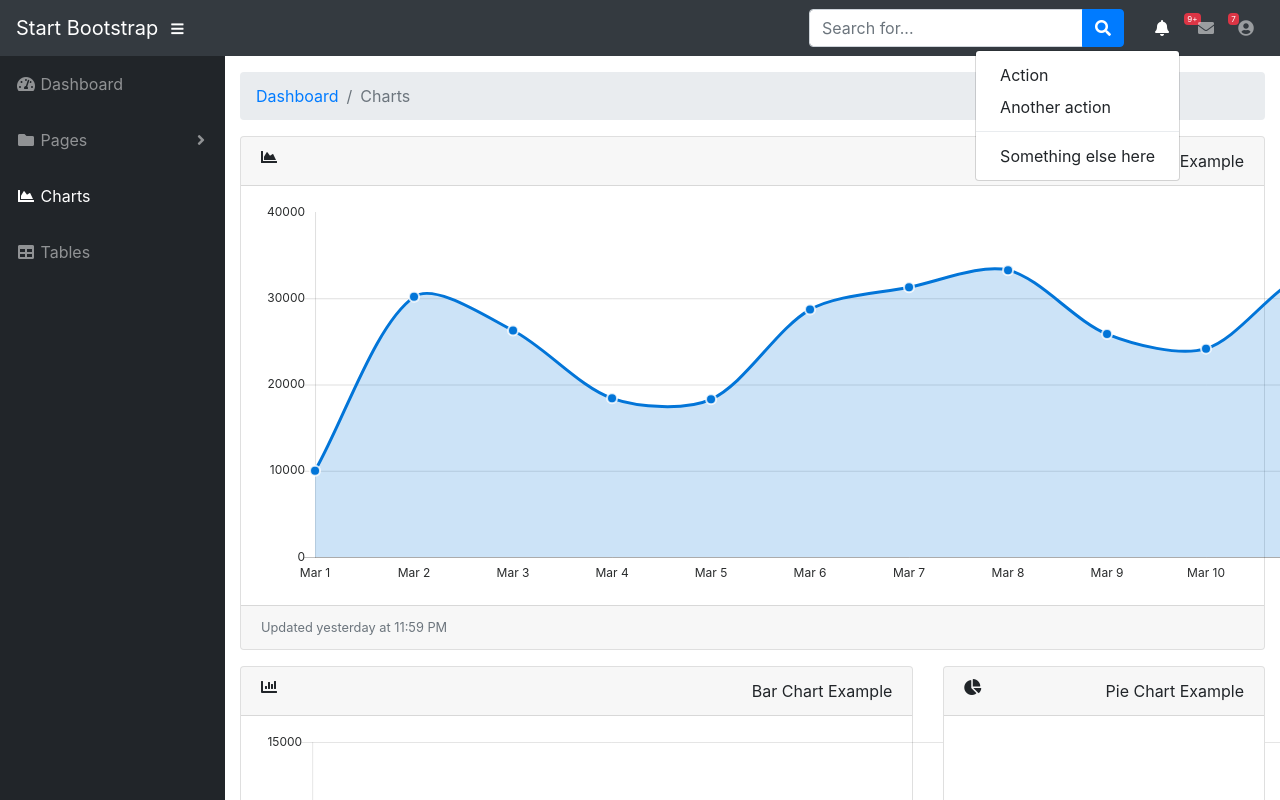
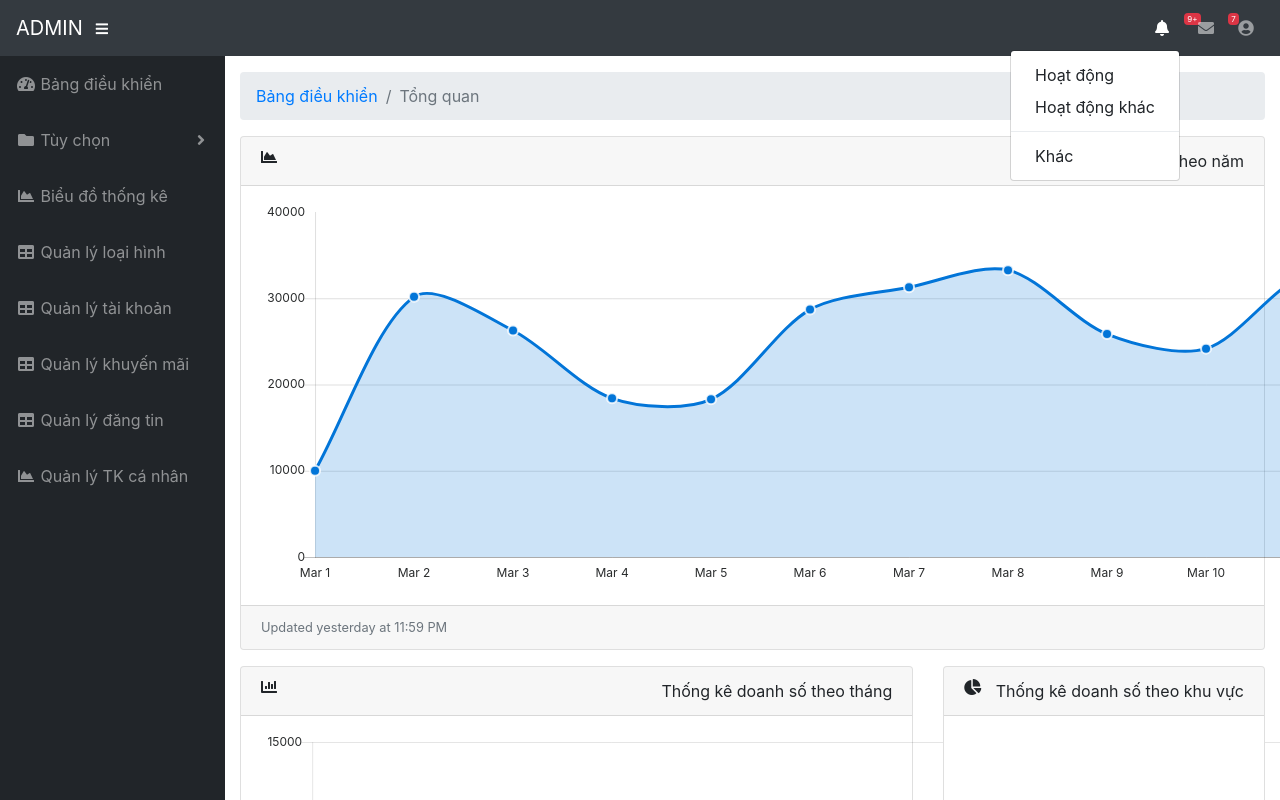
Before and after one commit to nguyenpham29898/Booking-project, a website with bundled scripts: page admin/charts.html in a window 1280 px wide. Both pictures are taken after a click on the button "9+". Shown: the top 800 px of the page. Built offline with nearby package versions, Linux system fonts and the light colour scheme.

Commit message:
Update Chart.html

```diff
--- a/admin/charts.html
+++ b/admin/charts.html
@@ -1,149 +1,237 @@
 <!DOCTYPE html>
 <html lang="en">
+  <head>
+    <meta charset="utf-8" />
+    <meta http-equiv="X-UA-Compatible" content="IE=edge" />
+    <meta
+      name="viewport"
+      content="width=device-width, initial-scale=1, shrink-to-fit=no"
+    />
+    <meta name="description" content="" />
+    <meta name="author" content="" />
 
-<head>
-
-  <meta charset="utf-8">
-  <meta http-equiv="X-UA-Compatible" content="IE=edge">
-  <meta name="viewport" content="width=device-width, initial-scale=1, shrink-to-fit=no">
-  <meta name="description" content="">
-  <meta name="author" content="">
-
-  <title>SB Admin - Charts</title>
+    <title>ADMIN</title>
 
     <!-- Custom fonts for this template-->
-  <link href="vendor/fontawesome-free/css/all.min.css" rel="stylesheet" type="text/css">
+    <link
+      href="vendor/fontawesome-free/css/all.min.css"
+      rel="stylesheet"
+      type="text/css"
+    />
 
     <!-- Page level plugin CSS-->
-  <link href="vendor/datatables/dataTables.bootstrap4.css" rel="stylesheet">
+    <link href="vendor/datatables/dataTables.bootstrap4.css" rel="stylesheet" />
 
     <!-- Custom styles for this template-->
-  <link href="css/sb-admin.css" rel="stylesheet">
-
+    <link href="css/sb-admin.css" rel="stylesheet" />
   </head>
 
   <body id="page-top">
+    <nav class="navbar navbar-expand navbar-dark bg-dark static-top">
+      <a class="navbar-brand mr-1" href="index.html">ADMIN</a>
 
-  <nav class="navbar navbar-expand navbar-dark bg-dark static-top">
-
-    <a class="navbar-brand mr-1" href="index.html">Start Bootstrap</a>
-
-    <button class="btn btn-link btn-sm text-white order-1 order-sm-0" id="sidebarToggle" href="#">
+      <button
+        class="btn btn-link btn-sm text-white order-1 order-sm-0"
+        id="sidebarToggle"
+        href="#"
+      >
         <i class="fas fa-bars"></i>
       </button>
 
       <!-- Navbar Search -->
-    <form class="d-none d-md-inline-block form-inline ml-auto mr-0 mr-md-3 my-2 my-md-0">
-      <div class="input-group">
-        <input type="text" class="form-control" placeholder="Search for..." aria-label="Search" aria-describedby="basic-addon2">
+      <form
+        class="d-none d-md-inline-block form-inline ml-auto mr-0 mr-md-3 my-2 my-md-0"
+      >
+        <!-- <div class="input-group">
+          <input
+            type="text"
+            class="form-control"
+            placeholder="Search for..."
+            aria-label="Search"
+            aria-describedby="basic-addon2"
+          />
           <div class="input-group-append">
             <button class="btn btn-primary" type="button">
               <i class="fas fa-search"></i>
             </button>
           </div>
-      </div>
+        </div> -->
       </form>
 
       <!-- Navbar -->
       <ul class="navbar-nav ml-auto ml-md-0">
         <li class="nav-item dropdown no-arrow mx-1">
-        <a class="nav-link dropdown-toggle" href="#" id="alertsDropdown" role="button" data-toggle="dropdown" aria-haspopup="true" aria-expanded="false">
+          <a
+            class="nav-link dropdown-toggle"
+            href="#"
+            id="alertsDropdown"
+            role="button"
+            data-toggle="dropdown"
+            aria-haspopup="true"
+            aria-expanded="false"
+          >
             <i class="fas fa-bell fa-fw"></i>
             <span class="badge badge-danger">9+</span>
           </a>
-        <div class="dropdown-menu dropdown-menu-right" aria-labelledby="alertsDropdown">
-          <a class="dropdown-item" href="#">Action</a>
-          <a class="dropdown-item" href="#">Another action</a>
+          <div
+            class="dropdown-menu dropdown-menu-right"
+            aria-labelledby="alertsDropdown"
+          >
+            <a class="dropdown-item" href="#">Hoạt động</a>
+            <a class="dropdown-item" href="#">Hoạt động khác</a>
             <div class="dropdown-divider"></div>
-          <a class="dropdown-item" href="#">Something else here</a>
+            <a class="dropdown-item" href="#">Khác</a>
           </div>
         </li>
         <li class="nav-item dropdown no-arrow mx-1">
-        <a class="nav-link dropdown-toggle" href="#" id="messagesDropdown" role="button" data-toggle="dropdown" aria-haspopup="true" aria-expanded="false">
+          <a
+            class="nav-link dropdown-toggle"
+            href="#"
+            id="messagesDropdown"
+            role="button"
+            data-toggle="dropdown"
+            aria-haspopup="true"
+            aria-expanded="false"
+          >
             <i class="fas fa-envelope fa-fw"></i>
             <span class="badge badge-danger">7</span>
           </a>
-        <div class="dropdown-menu dropdown-menu-right" aria-labelledby="messagesDropdown">
-          <a class="dropdown-item" href="#">Action</a>
-          <a class="dropdown-item" href="#">Another action</a>
+          <div
+            class="dropdown-menu dropdown-menu-right"
+            aria-labelledby="messagesDropdown"
+          >
+            <a class="dropdown-item" href="#">Hoạt động</a>
+            <a class="dropdown-item" href="#">Hoạt động khác</a>
             <div class="dropdown-divider"></div>
-          <a class="dropdown-item" href="#">Something else here</a>
+            <a class="dropdown-item" href="#">Khác</a>
           </div>
         </li>
         <li class="nav-item dropdown no-arrow">
-        <a class="nav-link dropdown-toggle" href="#" id="userDropdown" role="button" data-toggle="dropdown" aria-haspopup="true" aria-expanded="false">
+          <a
+            class="nav-link dropdown-toggle"
+            href="#"
+            id="userDropdown"
+            role="button"
+            data-toggle="dropdown"
+            aria-haspopup="true"
+            aria-expanded="false"
+          >
             <i class="fas fa-user-circle fa-fw"></i>
           </a>
-        <div class="dropdown-menu dropdown-menu-right" aria-labelledby="userDropdown">
-          <a class="dropdown-item" href="#">Settings</a>
-          <a class="dropdown-item" href="#">Activity Log</a>
+          <div
+            class="dropdown-menu dropdown-menu-right"
+            aria-labelledby="userDropdown"
+          >
+            <a class="dropdown-item" href="#">Cài đặt</a>
+            <a class="dropdown-item" href="#">Hoạt động đăng nhập</a>
             <div class="dropdown-divider"></div>
-          <a class="dropdown-item" href="#" data-toggle="modal" data-target="#logoutModal">Logout</a>
+            <a
+              class="dropdown-item"
+              href="#"
+              data-toggle="modal"
+              data-target="#logoutModal"
+              >Đăng xuất</a
+            >
           </div>
         </li>
       </ul>
-
     </nav>
 
     <div id="wrapper">
-
       <!-- Sidebar -->
       <ul class="sidebar navbar-nav">
         <li class="nav-item">
           <a class="nav-link" href="index.html">
             <i class="fas fa-fw fa-tachometer-alt"></i>
-          <span>Dashboard</span>
+            <span>Bảng điều khiển</span>
           </a>
         </li>
         <li class="nav-item dropdown">
-        <a class="nav-link dropdown-toggle" href="#" id="pagesDropdown" role="button" data-toggle="dropdown" aria-haspopup="true" aria-expanded="false">
+          <a
+            class="nav-link dropdown-toggle"
+            href="#"
+            id="pagesDropdown"
+            role="button"
+            data-toggle="dropdown"
+            aria-haspopup="true"
+            aria-expanded="false"
+          >
             <i class="fas fa-fw fa-folder"></i>
-          <span>Pages</span>
+            <span>Tùy chọn</span>
           </a>
           <div class="dropdown-menu" aria-labelledby="pagesDropdown">
-          <h6 class="dropdown-header">Login Screens:</h6>
-          <a class="dropdown-item" href="login.html">Login</a>
-          <a class="dropdown-item" href="register.html">Register</a>
-          <a class="dropdown-item" href="forgot-password.html">Forgot Password</a>
+            <h6 class="dropdown-header">Màn hình đăng nhập:</h6>
+            <a class="dropdown-item" href="login.html">Đăng nhập</a>
+            <a class="dropdown-item" href="register.html">Đăng ký</a>
+            <a class="dropdown-item" href="forgot-password.html"
+              >Quên mật khẩu</a
+            >
             <div class="dropdown-divider"></div>
-          <h6 class="dropdown-header">Other Pages:</h6>
-          <a class="dropdown-item" href="404.html">404 Page</a>
-          <a class="dropdown-item" href="blank.html">Blank Page</a>
+            <h6 class="dropdown-header">Trang khác:</h6>
+            <a class="dropdown-item" href="404.html">Trang 404</a>
+            <a class="dropdown-item" href="blank.html">Trang trống</a>
           </div>
         </li>
-      <li class="nav-item active">
+        <li class="nav-item">
           <a class="nav-link" href="charts.html">
             <i class="fas fa-fw fa-chart-area"></i>
-          <span>Charts</span></a>
+            <span>Biểu đồ thống kê</span></a
+          >
         </li>
         <li class="nav-item">
-        <a class="nav-link" href="tables.html">
+          <a class="nav-link" href="quanlyloaihinh/quanlyloaihinh.html">
             <i class="fas fa-fw fa-table"></i>
-          <span>Tables</span></a>
+            <span>Quản lý loại hình</span></a
+          >
+        </li>
+        <li class="nav-item">
+          <a class="nav-link" href="quanlytaikhoan/quanlytk.html">
+            <i class="fas fa-fw fa-table"></i>
+            <span>Quản lý tài khoản</span></a
+          >
+        </li>
+        <li class="nav-item">
+          <a class="nav-link" href="quanlykhuyenmai/quanlykm.html">
+            <i class="fas fa-fw fa-table"></i>
+            <span>Quản lý khuyến mãi</span></a
+          >
+        </li>
+        <li class="nav-item">
+          <a class="nav-link" href="quanlydangtin/quanlydt.html">
+            <i class="fas fa-fw fa-table"></i>
+            <span>Quản lý đăng tin</span></a
+          >
+        </li>
+        <li class="nav-item">
+          <a class="nav-link" href="taikhoancanhan/edit.html">
+            <i class="fas fa-fw fa-chart-area"></i>
+            <span>Quản lý TK cá nhân</span></a
+          >
         </li>
       </ul>
 
       <div id="content-wrapper">
-
         <div class="container-fluid">
-
           <!-- Breadcrumbs-->
           <ol class="breadcrumb">
             <li class="breadcrumb-item">
-            <a href="#">Dashboard</a>
+              <a href="#">Bảng điều khiển</a>
             </li>
-          <li class="breadcrumb-item active">Charts</li>
+            <li class="breadcrumb-item active">Tổng quan</li>
           </ol>
 
           <!-- Area Chart Example-->
           <div class="card mb-3">
             <div class="card-header">
               <i class="fas fa-chart-area"></i>
-            Area Chart Example</div>
+              Thống kê doanh số theo năm
+            </div>
             <div class="card-body">
               <canvas id="myAreaChart" width="100%" height="30"></canvas>
             </div>
-          <div class="card-footer small text-muted">Updated yesterday at 11:59 PM</div>
+            <div class="card-footer small text-muted">
+              Updated yesterday at 11:59 PM
+            </div>
           </div>
 
           <div class="row">
@@ -151,22 +239,28 @@
               <div class="card mb-3">
                 <div class="card-header">
                   <i class="fas fa-chart-bar"></i>
-                Bar Chart Example</div>
+                  Thống kê doanh số theo tháng
+                </div>
                 <div class="card-body">
                   <canvas id="myBarChart" width="100%" height="50"></canvas>
                 </div>
-              <div class="card-footer small text-muted">Updated yesterday at 11:59 PM</div>
+                <div class="card-footer small text-muted">
+                  Updated yesterday at 11:59 PM
+                </div>
               </div>
             </div>
             <div class="col-lg-4">
               <div class="card mb-3">
                 <div class="card-header">
                   <i class="fas fa-chart-pie"></i>
-                Pie Chart Example</div>
+                  Thống kê doanh số theo khu vực
+                </div>
                 <div class="card-body">
                   <canvas id="myPieChart" width="100%" height="100"></canvas>
                 </div>
-              <div class="card-footer small text-muted">Updated yesterday at 11:59 PM</div>
+                <div class="card-footer small text-muted">
+                  Updated yesterday at 11:59 PM
+                </div>
               </div>
             </div>
           </div>
@@ -174,7 +268,6 @@
           <p class="small text-center text-muted my-5">
             <em>More chart examples coming soon...</em>
           </p>
-
         </div>
         <!-- /.container-fluid -->
 
@@ -186,10 +279,8 @@
             </div>
           </div>
         </footer>
-
       </div>
       <!-- /.content-wrapper -->
-
     </div>
     <!-- /#wrapper -->
 
@@ -199,18 +290,38 @@
     </a>
 
     <!-- Logout Modal-->
-  <div class="modal fade" id="logoutModal" tabindex="-1" role="dialog" aria-labelledby="exampleModalLabel" aria-hidden="true">
+    <div
+      class="modal fade"
+      id="logoutModal"
+      tabindex="-1"
+      role="dialog"
+      aria-labelledby="exampleModalLabel"
+      aria-hidden="true"
+    >
       <div class="modal-dialog" role="document">
         <div class="modal-content">
           <div class="modal-header">
             <h5 class="modal-title" id="exampleModalLabel">Ready to Leave?</h5>
-          <button class="close" type="button" data-dismiss="modal" aria-label="Close">
+            <button
+              class="close"
+              type="button"
+              data-dismiss="modal"
+              aria-label="Close"
+            >
               <span aria-hidden="true">×</span>
             </button>
           </div>
-        <div class="modal-body">Select "Logout" below if you are ready to end your current session.</div>
+          <div class="modal-body">
+            Select "Logout" below if you are ready to end your current session.
+          </div>
           <div class="modal-footer">
-          <button class="btn btn-secondary" type="button" data-dismiss="modal">Cancel</button>
+            <button
+              class="btn btn-secondary"
+              type="button"
+              data-dismiss="modal"
+            >
+              Cancel
+            </button>
             <a class="btn btn-primary" href="login.html">Logout</a>
           </div>
         </div>
@@ -234,7 +345,5 @@
     <script src="js/demo/chart-area-demo.js"></script>
     <script src="js/demo/chart-bar-demo.js"></script>
     <script src="js/demo/chart-pie-demo.js"></script>
-
   </body>
-
 </html>
```
Lines whose indentation alone changed are shown as unchanged.
